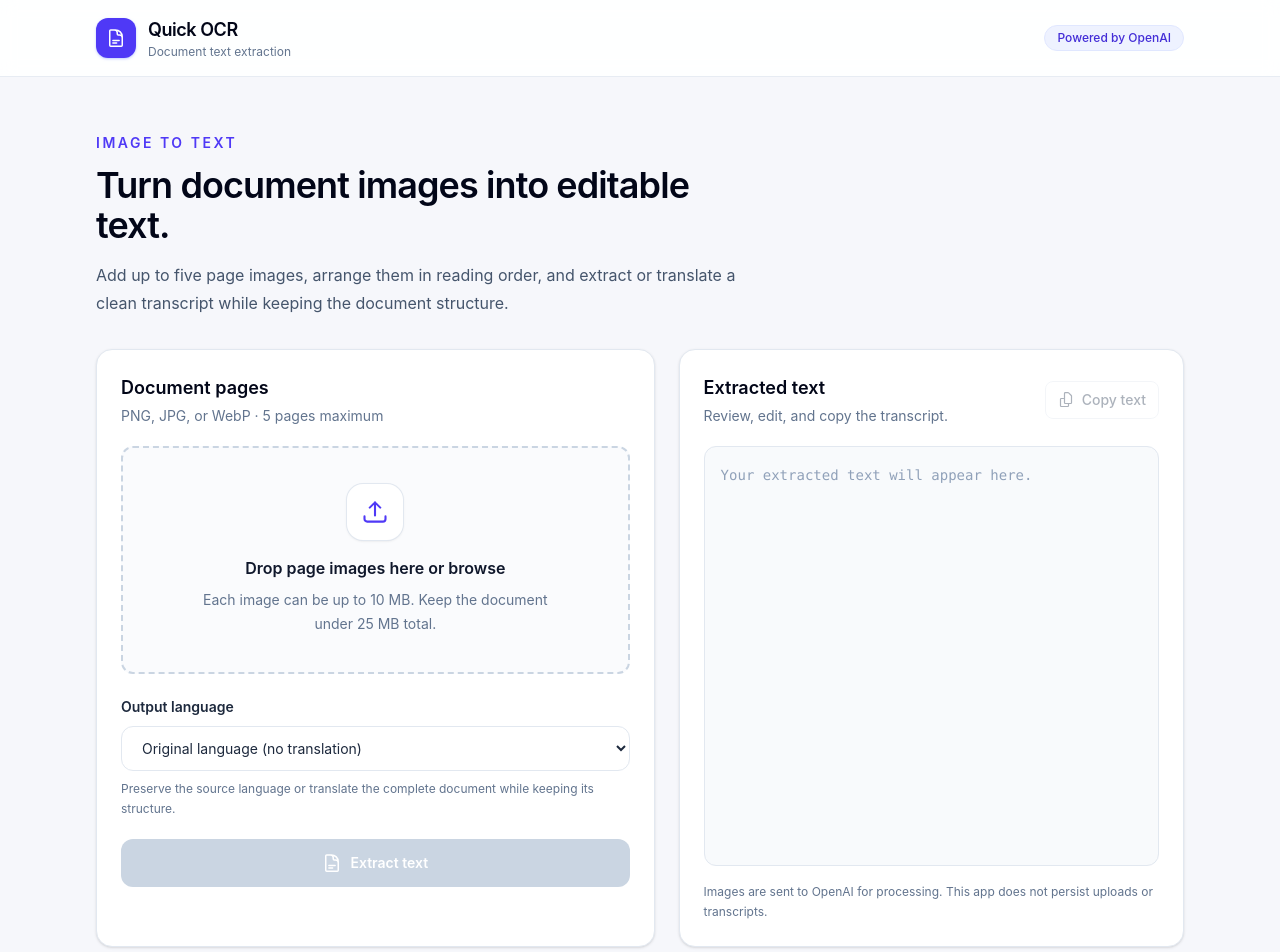
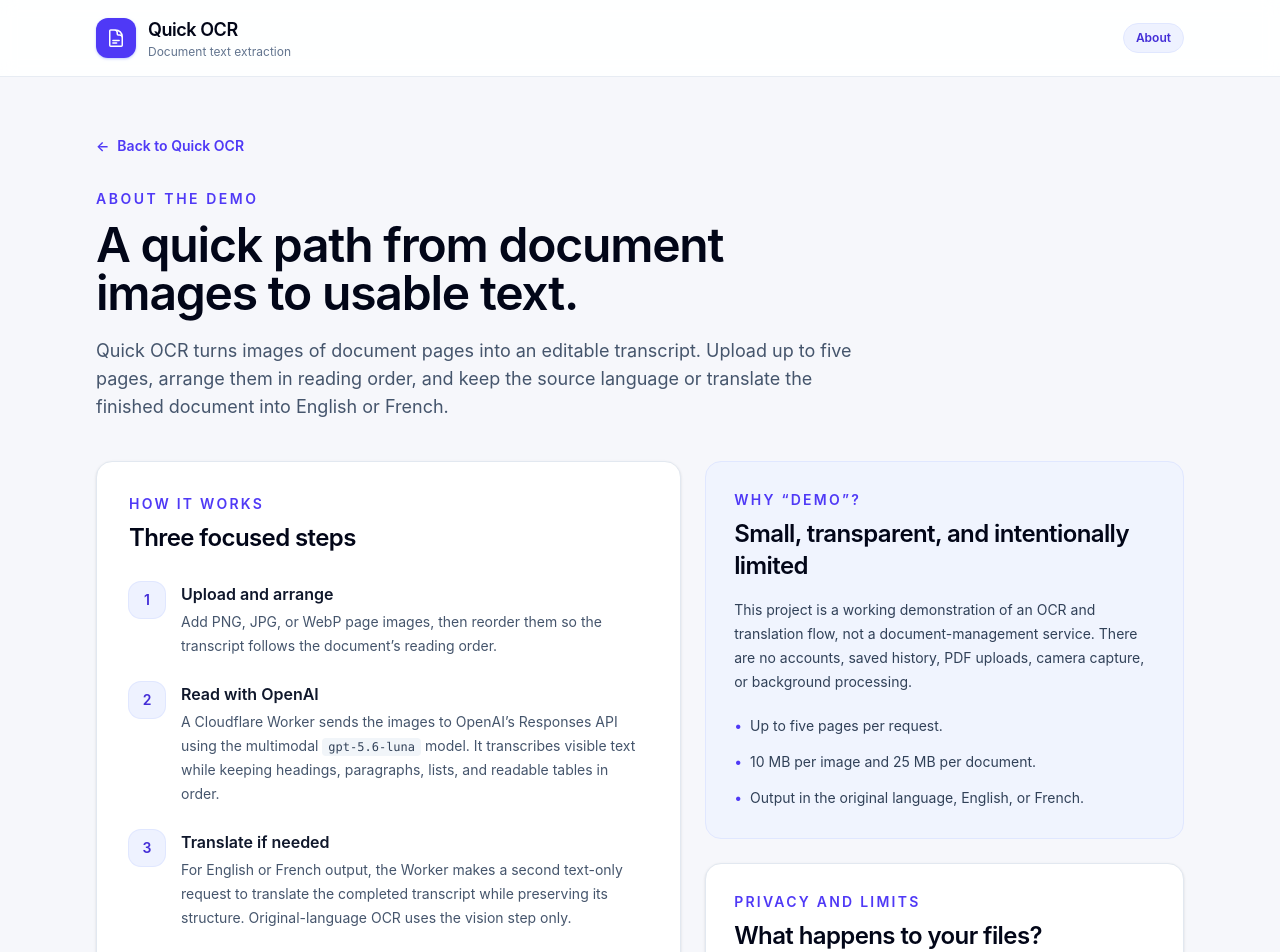
Before and after one commit to louispaulet/quick_ocr, a React (Vite) app: page /#/about in a window 1280 px wide. Shown: the top 952 px of the page. Built offline with nearby package versions, Linux system fonts and the light colour scheme.

Commit message:
Add About page and navbar link

```diff
--- /dev/null
+++ b/src/About.tsx
@@ -0,0 +1,141 @@
+import { Link } from "react-router-dom";
+
+function StepNumber({ number }: { number: number }) {
+  return (
+    <span className="flex h-9 w-9 shrink-0 items-center justify-center rounded-xl bg-indigo-50 text-sm font-semibold text-indigo-700 ring-1 ring-indigo-100">
+      {number}
+    </span>
+  );
+}
+
+function AboutPage() {
+  return (
+    <main className="mx-auto max-w-6xl px-5 py-10 sm:px-8 sm:py-14">
+      <Link
+        className="inline-flex items-center gap-2 text-sm font-semibold text-indigo-600 transition hover:text-indigo-800 focus-visible:outline-2 focus-visible:outline-offset-4 focus-visible:outline-indigo-600"
+        to="/"
+      >
+        <span aria-hidden="true">←</span>
+        Back to Quick OCR
+      </Link>
+
+      <section className="mt-8 max-w-3xl">
+        <p className="mb-3 text-sm font-semibold uppercase tracking-[0.18em] text-indigo-600">
+          About the demo
+        </p>
+        <h1 className="text-3xl font-semibold tracking-tight text-slate-950 sm:text-5xl">
+          A quick path from document images to usable text.
+        </h1>
+        <p className="mt-5 text-base leading-7 text-slate-600 sm:text-lg">
+          Quick OCR turns images of document pages into an editable transcript. Upload
+          up to five pages, arrange them in reading order, and keep the source language
+          or translate the finished document into English or French.
+        </p>
+      </section>
+
+      <div className="mt-10 grid gap-6 lg:grid-cols-[minmax(0,1.1fr)_minmax(320px,0.9fr)]">
+        <section
+          aria-labelledby="how-it-works-heading"
+          className="rounded-2xl border border-slate-200 bg-white p-6 shadow-sm sm:p-8"
+        >
+          <p className="text-sm font-semibold uppercase tracking-[0.16em] text-indigo-600">
+            How it works
+          </p>
+          <h2 id="how-it-works-heading" className="mt-2 text-2xl font-semibold tracking-tight">
+            Three focused steps
+          </h2>
+
+          <ol className="mt-7 space-y-6">
+            <li className="flex gap-4">
+              <StepNumber number={1} />
+              <div>
+                <h3 className="font-semibold text-slate-900">Upload and arrange</h3>
+                <p className="mt-1 text-sm leading-6 text-slate-600">
+                  Add PNG, JPG, or WebP page images, then reorder them so the transcript
+                  follows the document’s reading order.
+                </p>
+              </div>
+            </li>
+            <li className="flex gap-4">
+              <StepNumber number={2} />
+              <div>
+                <h3 className="font-semibold text-slate-900">Read with OpenAI</h3>
+                <p className="mt-1 text-sm leading-6 text-slate-600">
+                  A Cloudflare Worker sends the images to OpenAI’s Responses API using
+                  the multimodal <code className="rounded bg-slate-100 px-1.5 py-0.5 text-xs text-slate-700">gpt-5.6-luna</code> model. It transcribes visible text while keeping headings,
+                  paragraphs, lists, and readable tables in order.
+                </p>
+              </div>
+            </li>
+            <li className="flex gap-4">
+              <StepNumber number={3} />
+              <div>
+                <h3 className="font-semibold text-slate-900">Translate if needed</h3>
+                <p className="mt-1 text-sm leading-6 text-slate-600">
+                  For English or French output, the Worker makes a second text-only
+                  request to translate the completed transcript while preserving its
+                  structure. Original-language OCR uses the vision step only.
+                </p>
+              </div>
+            </li>
+          </ol>
+        </section>
+
+        <div className="space-y-6">
+          <section
+            aria-labelledby="demo-heading"
+            className="rounded-2xl border border-indigo-100 bg-indigo-50/70 p-6 sm:p-7"
+          >
+            <p className="text-sm font-semibold uppercase tracking-[0.16em] text-indigo-600">
+              Why “demo”?
+            </p>
+            <h2 id="demo-heading" className="mt-2 text-2xl font-semibold tracking-tight">
+              Small, transparent, and intentionally limited
+            </h2>
+            <p className="mt-4 text-sm leading-6 text-slate-700">
+              This project is a working demonstration of an OCR and translation flow,
+              not a document-management service. There are no accounts, saved history,
+              PDF uploads, camera capture, or background processing.
+            </p>
+            <ul className="mt-5 space-y-3 text-sm leading-6 text-slate-700">
+              <li className="flex gap-2"><span aria-hidden="true" className="text-indigo-600">•</span>Up to five pages per request.</li>
+              <li className="flex gap-2"><span aria-hidden="true" className="text-indigo-600">•</span>10 MB per image and 25 MB per document.</li>
+              <li className="flex gap-2"><span aria-hidden="true" className="text-indigo-600">•</span>Output in the original language, English, or French.</li>
+            </ul>
+          </section>
+
+          <section
+            aria-labelledby="privacy-heading"
+            className="rounded-2xl border border-slate-200 bg-white p-6 shadow-sm sm:p-7"
+          >
+            <p className="text-sm font-semibold uppercase tracking-[0.16em] text-indigo-600">
+              Privacy and limits
+            </p>
+            <h2 id="privacy-heading" className="mt-2 text-2xl font-semibold tracking-tight">
+              What happens to your files?
+            </h2>
+            <p className="mt-4 text-sm leading-6 text-slate-600">
+              Images are sent to OpenAI for processing through the Worker. The API key
+              stays on the server, requests use <code className="rounded bg-slate-100 px-1.5 py-0.5 text-xs text-slate-700">store: false</code>, and this app does not persist uploaded images or transcripts.
+            </p>
+            <p className="mt-3 text-sm leading-6 text-slate-600">
+              OCR can still be inaccurate for rotated pages, handwriting, tiny text, or
+              complex layouts. Please avoid uploading sensitive documents to this demo.
+            </p>
+          </section>
+        </div>
+      </div>
+
+      <div className="mt-8">
+        <Link
+          className="inline-flex items-center justify-center rounded-xl bg-indigo-600 px-5 py-3 text-sm font-semibold text-white shadow-sm shadow-indigo-200 transition hover:bg-indigo-700 focus-visible:outline-2 focus-visible:outline-offset-2 focus-visible:outline-indigo-600"
+          to="/"
+        >
+          Start extracting
+        </Link>
+      </div>
+    </main>
+  );
+}
+
+export default AboutPage;
--- a/src/App.tsx
+++ b/src/App.tsx
@@ -1,4 +1,13 @@
 import { useEffect, useRef, useState } from "react";
+import {
+  HashRouter,
+  Link,
+  Navigate,
+  Outlet,
+  Route,
+  Routes,
+} from "react-router-dom";
+import AboutPage from "./About";
 import {
   MAX_FILE_BYTES,
   MAX_FILE_COUNT,
@@ -92,7 +101,7 @@
   );
 }
 
-function App() {
+function OcrPage() {
   const [pages, setPages] = useState<SelectedPage[]>([]);
   const [dragActive, setDragActive] = useState(false);
   const [validationError, setValidationError] = useState("");
@@ -228,25 +237,7 @@
   };
 
   return (
-    <div className="min-h-screen bg-[#f6f7fb] text-slate-950">
-      <header className="border-b border-slate-200/80 bg-white/90 backdrop-blur">
-        <div className="mx-auto flex max-w-6xl items-center justify-between px-5 py-4 sm:px-8">
-          <div className="flex items-center gap-3">
-            <div className="flex h-10 w-10 items-center justify-center rounded-xl bg-indigo-600 text-white shadow-sm shadow-indigo-200">
-              <DocumentIcon />
-            </div>
-            <div>
-              <p className="text-lg font-semibold tracking-tight">Quick OCR</p>
-              <p className="text-xs text-slate-500">Document text extraction</p>
-            </div>
-          </div>
-          <span className="rounded-full border border-indigo-100 bg-indigo-50 px-3 py-1 text-xs font-medium text-indigo-700">
-            Powered by OpenAI
-          </span>
-        </div>
-      </header>
-
-      <main className="mx-auto max-w-6xl px-5 py-10 sm:px-8 sm:py-14">
+    <main className="mx-auto max-w-6xl px-5 py-10 sm:px-8 sm:py-14">
         <section className="mb-8 max-w-2xl">
           <p className="mb-3 text-sm font-semibold uppercase tracking-[0.18em] text-indigo-600">
             Image to text
@@ -537,9 +528,59 @@
             </div>
           </section>
         </div>
-      </main>
+    </main>
+  );
+}
+
+function SiteHeader() {
+  return (
+    <header className="border-b border-slate-200/80 bg-white/90 backdrop-blur">
+      <div className="mx-auto flex max-w-6xl items-center justify-between px-5 py-4 sm:px-8">
+        <Link
+          aria-label="Quick OCR home"
+          className="flex items-center gap-3 rounded-xl focus-visible:outline-2 focus-visible:outline-offset-4 focus-visible:outline-indigo-600"
+          to="/"
+        >
+          <div className="flex h-10 w-10 items-center justify-center rounded-xl bg-indigo-600 text-white shadow-sm shadow-indigo-200">
+            <DocumentIcon />
+          </div>
+          <div>
+            <p className="text-lg font-semibold tracking-tight">Quick OCR</p>
+            <p className="text-xs text-slate-500">Document text extraction</p>
+          </div>
+        </Link>
+        <Link
+          className="rounded-full border border-indigo-100 bg-indigo-50 px-3 py-1.5 text-xs font-semibold text-indigo-700 transition hover:border-indigo-200 hover:bg-indigo-100 focus-visible:outline-2 focus-visible:outline-offset-2 focus-visible:outline-indigo-600"
+          to="/about"
+        >
+          About
+        </Link>
+      </div>
+    </header>
+  );
+}
+
+function SiteLayout() {
+  return (
+    <div className="min-h-screen bg-[#f6f7fb] text-slate-950">
+      <SiteHeader />
+      <Outlet />
     </div>
   );
 }
 
+function App() {
+  return (
+    <HashRouter>
+      <Routes>
+        <Route element={<SiteLayout />}>
+          <Route index element={<OcrPage />} />
+          <Route path="about" element={<AboutPage />} />
+          <Route path="*" element={<Navigate replace to="/" />} />
+        </Route>
+      </Routes>
+    </HashRouter>
+  );
+}
+
 export default App;
--- a/src/main.tsx
+++ b/src/main.tsx
@@ -1,13 +1,10 @@
 import { StrictMode } from "react";
 import { createRoot } from "react-dom/client";
-import { HashRouter } from "react-router-dom";
 import App from "./App";
 import "./index.css";
 
 createRoot(document.getElementById("root")!).render(
   <StrictMode>
-    <HashRouter>
-      <App />
-    </HashRouter>
+    <App />
   </StrictMode>,
 );
```
Also changed, not shown: 1 other file (tests, documents, lock files or other folders).
